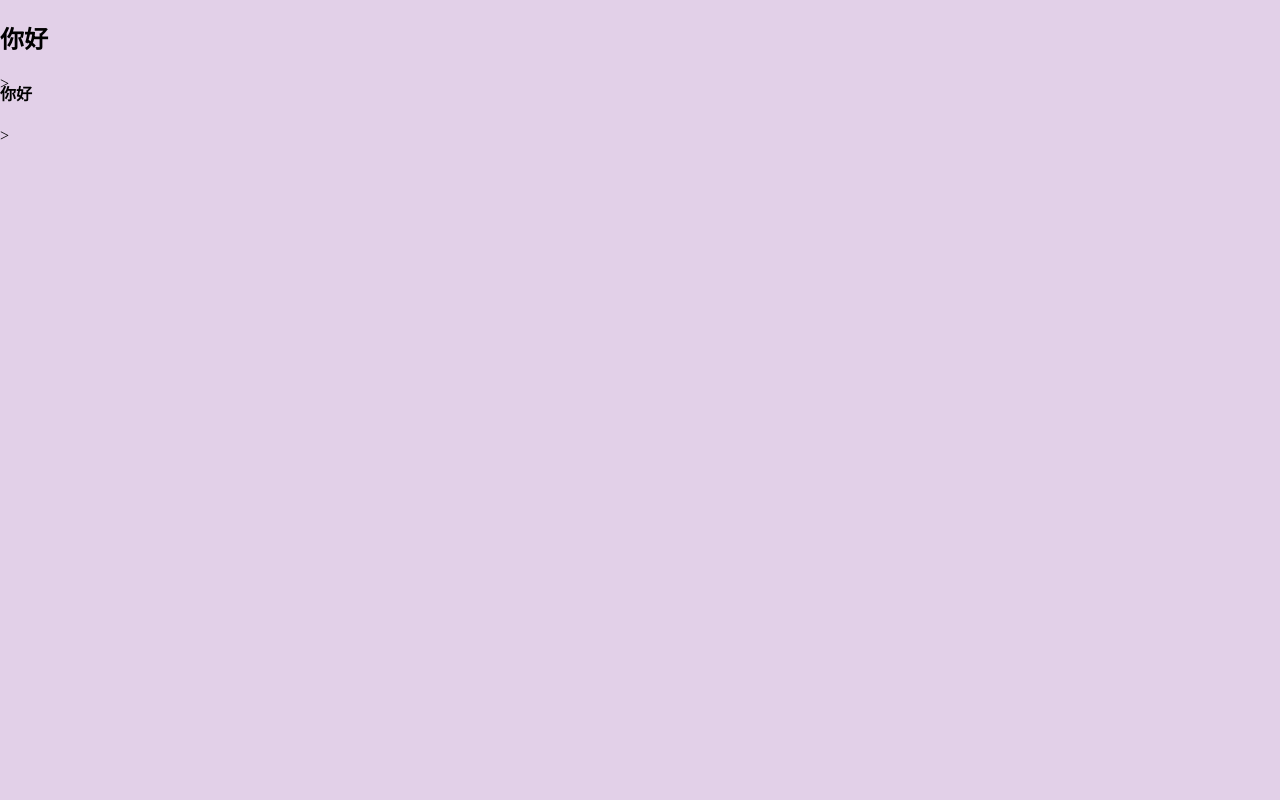
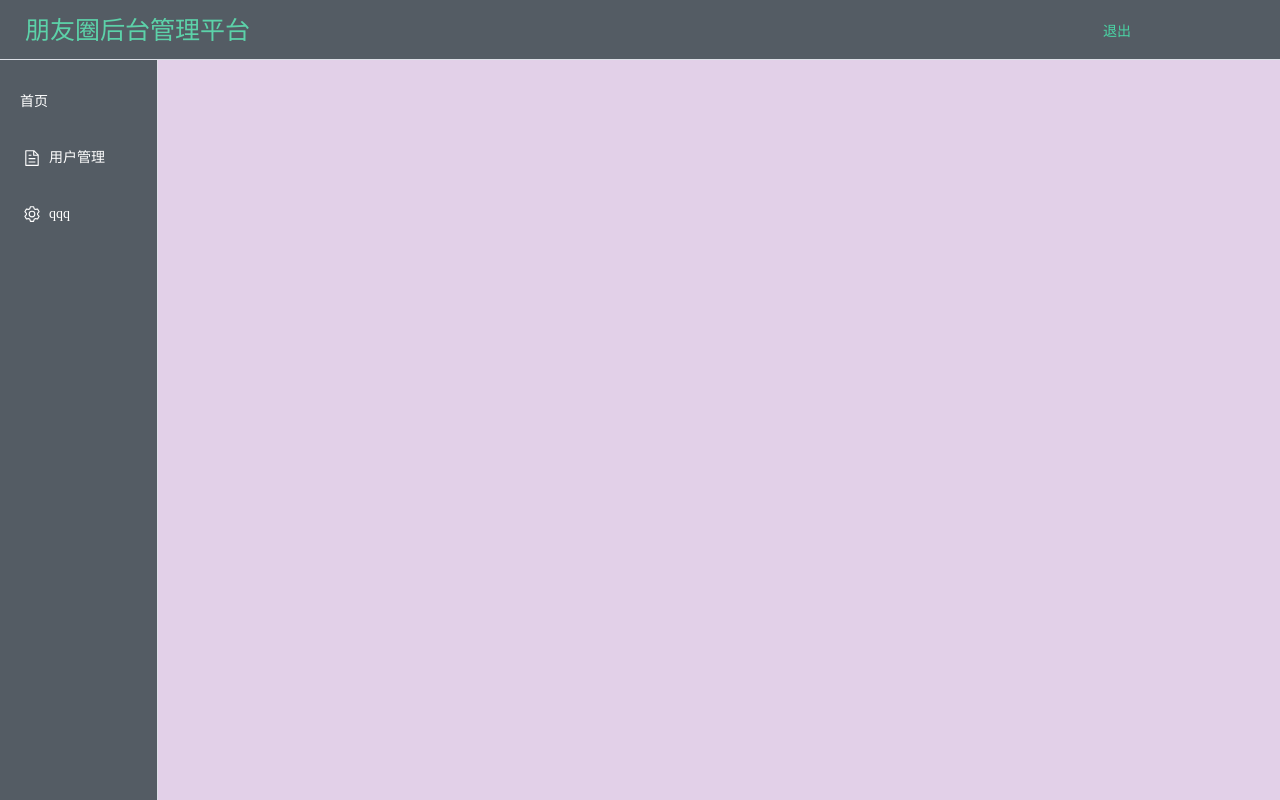
Before and after one commit to hcmua5201/social-circle, a Vue app in the folder social-circle-frontend/: page /admin in a window 1280 px wide. Built offline with nearby package versions, Linux system fonts and the light colour scheme.

Commit message:
侧边栏美化+后台页面

```diff
--- /dev/null
+++ b/social-circle-frontend/src/views/admin/components/Aside.vue
@@ -0,0 +1,38 @@
+<script setup>
+
+
+import {Document, Setting} from "@element-plus/icons-vue";
+</script>
+
+<template>
+
+
+
+  <el-col :span="19">
+    <el-menu
+        style="height: 100vh"
+        active-text-color="#ffd04b"
+        background-color="#545c64"
+        class="el-menu-vertical-demo"
+        default-active="2"
+        text-color="#fff"
+        router
+    >
+        <el-menu-item-group >
+          <el-menu-item index="/index">首页</el-menu-item>
+        </el-menu-item-group>
+      <el-menu-item index="/2" >
+        <el-icon><document /></el-icon>
+        <span>用户管理</span>
+      </el-menu-item>
+      <el-menu-item index="/q">
+        <el-icon><setting /></el-icon>
+        <span>qqq</span>
+      </el-menu-item>
+    </el-menu>
+  </el-col>
+</template>
+
+<style scoped>
+
+</style>
--- /dev/null
+++ b/social-circle-frontend/src/views/admin/components/Header.vue
@@ -0,0 +1,37 @@
+
+
+<template>
+  <el-menu
+      class="el-menu-demo"
+      mode="horizontal"
+      background-color="#545c64"
+      text-color="#fff"
+      active-text-color="#ffd04b"
+  >
+    <span style="font-size: 25px; top: 10px;bottom:0;position: absolute;left: 25px; color: #5cd2a9">朋友圈后台管理平台</span>
+    <el-button  @click="logout" style="position: fixed;left: 85%;top: 15px;color: #4ad5a5" text>退出</el-button>
+  </el-menu>
+</template>
+
+<script>
+
+
+export default {
+  methods:{
+    logout(){
+      this.$confirm("此操作永久删除当前信息，是否继续？", "提示", {type: "info"}).then(() => {
+        this.$router.push('/')
+        sessionStorage.removeItem('userID');
+        localStorage.removeItem("login_info")
+        this.$message.success("退出成功！")
+      }).catch(() => {
+        this.$message.info("取消操作");
+      });
+    }
+  }
+}
+</script>
+
+<style scoped>
+
+</style>
--- /dev/null
+++ b/social-circle-frontend/src/views/admin/components/main_success.vue
@@ -0,0 +1,66 @@
+<template>
+  <div class="main_success">
+    <h1>Welcome, {{ userInfo.nickname }}</h1>
+    <p>Current Time: {{ currentTime }}</p>
+  </div>
+</template>
+
+<script>
+import axios from "axios";
+import {ElNotification} from "element-plus";
+import {h} from "vue";
+
+export default {
+  data() {
+    return {
+      userInfo: JSON.parse(localStorage.getItem('login_info')),
+      currentTime: ''
+    };
+  },
+  methods: {
+    getIpInfo(){
+      axios({
+        method:"get",
+        url:'https://api.vvhan.com/api/getIpInfo',
+    }).then((response)=>{
+        console.log(response.data.info)
+        ElNotification({
+          title: 'Title',
+          message: h('i', { style: 'color: teal' }, "欢迎您！来自运营商为"+response.data.info.lsp+"的用户"),
+          offset: 200,
+        })
+      })
+    },
+    getCurrentTime() {
+      const now = new Date();
+      const hours = now.getHours().toString().padStart(2, '0');
+      const minutes = now.getMinutes().toString().padStart(2, '0');
+      const seconds = now.getSeconds().toString().padStart(2, '0');
+      return `${hours}:${minutes}:${seconds}`;
+    }
+  },
+  created() {
+    this.getIpInfo()
+    const id = sessionStorage.getItem('userID');
+    if (id==null){
+      this.$message.error("尚未登录，请登录")
+      this.$router.push('/')
+    }
+  },
+  mounted() {
+    this.currentTime = this.getCurrentTime();
+
+    setInterval(() => {
+      this.currentTime = this.getCurrentTime();
+    }, 1000);
+  }
+};
+</script>
+
+<style scoped>
+.main_success {
+  text-align: center;
+  margin-top: 20px;
+  font-size: 64px;
+}
+</style>
--- a/social-circle-frontend/src/views/admin/admin.vue
+++ b/social-circle-frontend/src/views/admin/view/admin.vue
@@ -2,8 +2,13 @@
 
 
 
+import Header from "../components/Header.vue";
+import Aside from "../components/Aside.vue";
+
 export default {
   components:{
+    Aside,
+    Header
 
   }
 }
@@ -14,11 +19,11 @@ export default {
     <div class="common-layout">
       <el-container>
         <el-header style="padding: 0">
-          <h1> 你好</h1>>
+          <Header></Header>
         </el-header>
         <el-container>
           <el-aside width="200px" >
-            <h1> 你好</h1>>
+           <Aside></Aside>
           </el-aside>
           <el-main class="main">
             <router-view></router-view>
--- a/social-circle-frontend/src/views/index.vue
+++ b/social-circle-frontend/src/views/index.vue
@@ -30,7 +30,7 @@
                 <span>管理员操作</span>
               </template>
               <el-menu-item-group title="管理员">
-                <el-menu-item index="/admin">后台管理</el-menu-item>
+                <el-menu-item index="/admin/main_success">后台管理</el-menu-item>
               </el-menu-item-group>
             </el-sub-menu>
             <el-menu-item index="3" >
```
Also changed, not shown: social-circle-frontend/src/router/router.js (+9 -2 lines).
